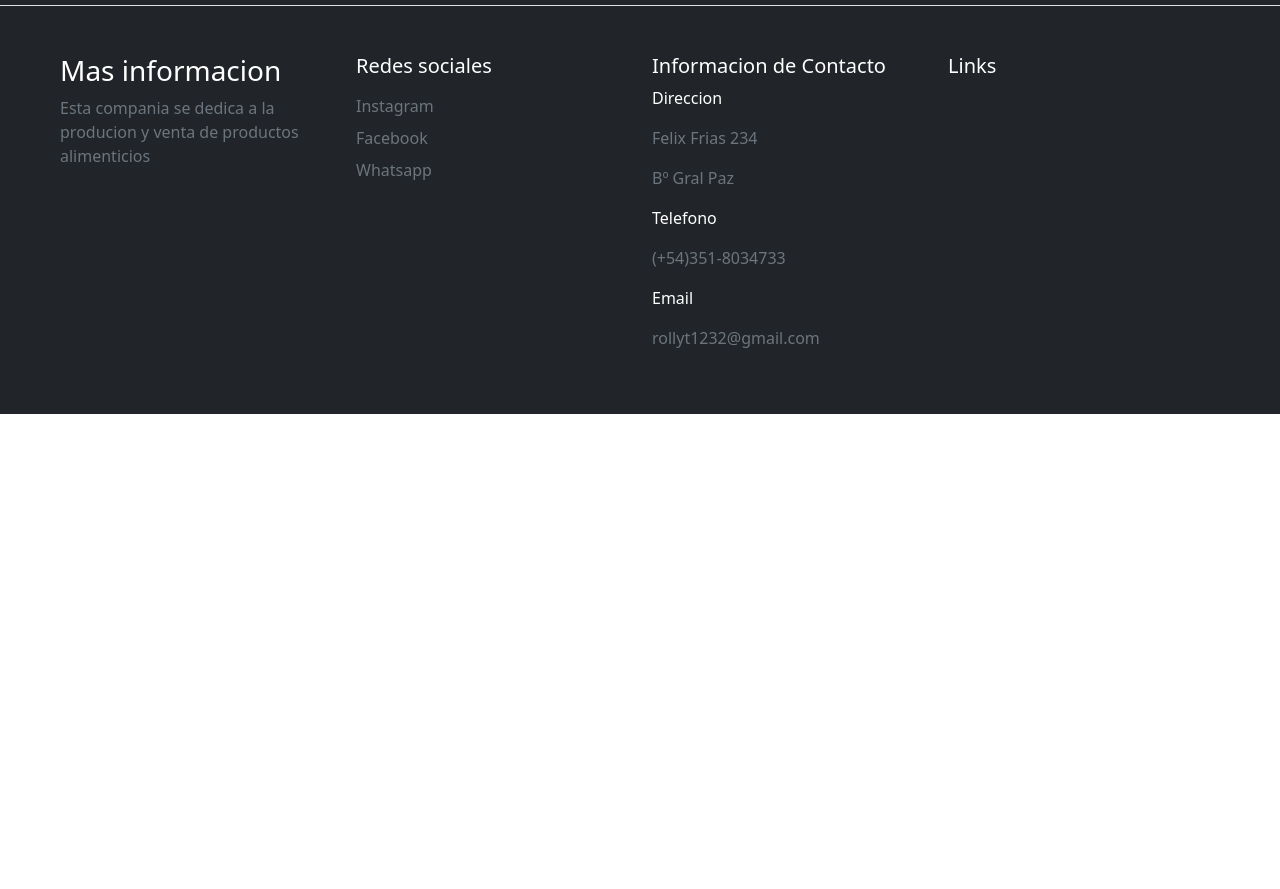
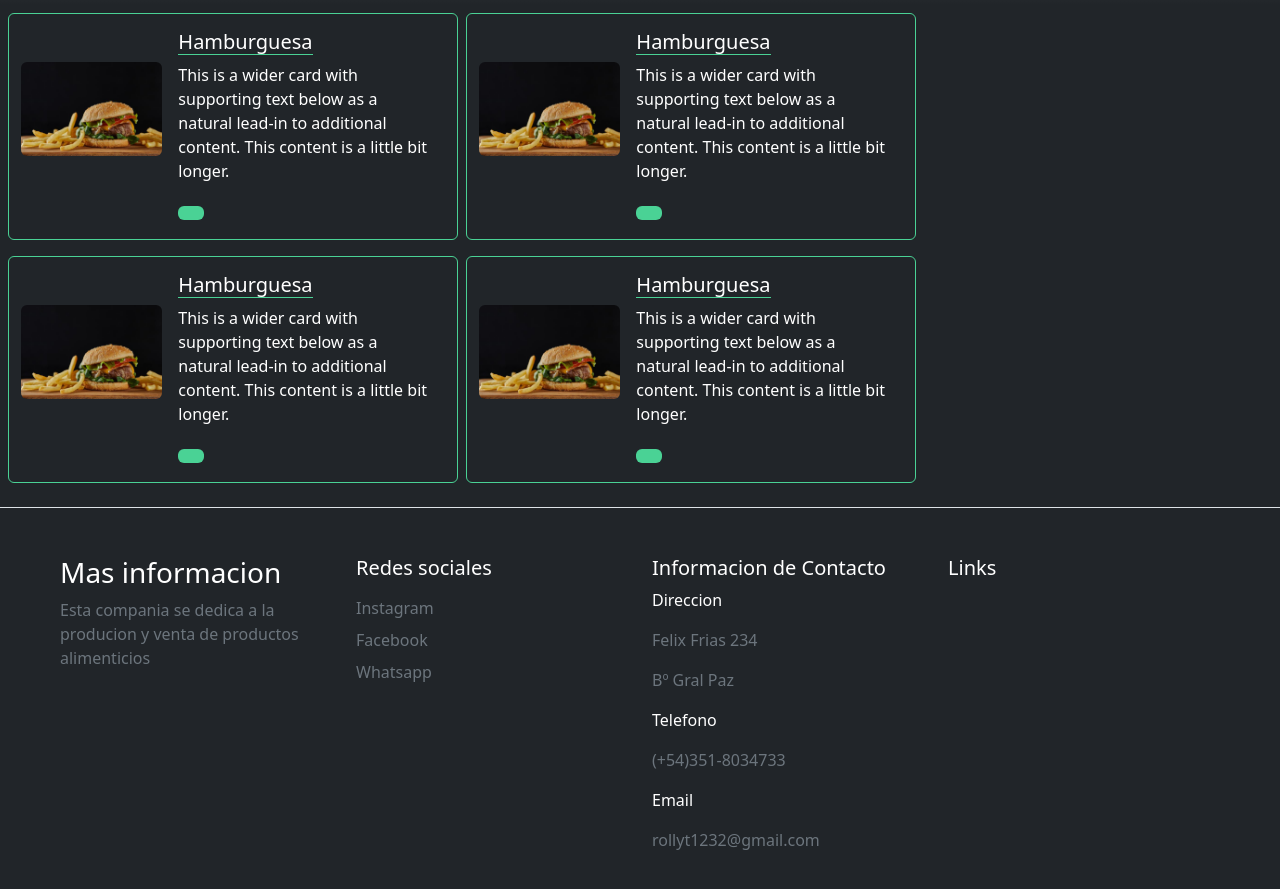
Before and after one commit to RodrigoTrillo/ProyectoAngairu, a plain HTML site: page Paginas/menu/harmburgesas.html in a window 1280 px wide. Shown: the part 55-944 px from the top of the page. Before the commit the page ends 800 px from the top, so only its background shows below. Drawn offline with nearby package versions, Linux system fonts and the light colour scheme.

Commit message:
arreglando pag carta

```diff
--- a/Paginas/menu/harmburgesas.html
+++ b/Paginas/menu/harmburgesas.html
@@ -47,7 +47,64 @@
                 </div>
             </nav>
         </header>
-
+        <div class="row m-2">
+            <div class="card mb-3 col-md-6 me-2 text-bg-dark" style="max-width: 450px;">
+                <div class="row g-0">
+                  <div class="col-md-4">
+                    <img src="../../imagenes/carta/hamburguesa.jpg" class="img-fluid rounded mt-5" alt="...">
+                  </div>
+                  <div class="col-md-8">
+                    <div class="card-body">
+                      <h5 class="card-title">Hamburguesa</h5>
+                      <p class="card-text">This is a wider card with supporting text below as a natural lead-in to additional content. This content is a little bit longer.</p>
+                      <a href="" class="btn "></a>
+                    </div>
+                  </div>
+                </div>
+              </div>
+              <div class="card mb-3 col-md-6 text-bg-dark" style="max-width: 450px;">
+                <div class="row g-0">
+                  <div class="col-md-4">
+                    <img src="../../imagenes/carta/hamburguesa.jpg" class="img-fluid rounded mt-5" alt="...">
+                  </div>
+                  <div class="col-md-8">
+                    <div class="card-body">
+                      <h5 class="card-title">Hamburguesa</h5>
+                      <p class="card-text">This is a wider card with supporting text below as a natural lead-in to additional content. This content is a little bit longer.</p>
+                      <a href="#" class="btn"></a>
+                    </div>
+                  </div>
+                </div>
+              </div>
+              <div class="card mb-3 col-md-6 me-2 text-bg-dark" style="max-width: 450px;">
+                <div class="row g-0">
+                  <div class="col-md-4">
+                    <img src="../../imagenes/carta/hamburguesa.jpg" class="img-fluid rounded mt-5" alt="...">
+                  </div>
+                  <div class="col-md-8">
+                    <div class="card-body">
+                      <h5 class="card-title">Hamburguesa</h5>
+                      <p class="card-text">This is a wider card with supporting text below as a natural lead-in to additional content. This content is a little bit longer.</p>
+                      <a href="#" class="btn"> </a>
+                    </div>
+                  </div>
+                </div>
+              </div>
+              <div class="card mb-3 col-md-6 text-bg-dark" style="max-width: 450px;">
+                <div class="row g-0">
+                  <div class="col-md-4">
+                    <img src="../../imagenes/carta/hamburguesa.jpg" class="img-fluid rounded mt-5" alt="...">
+                  </div>
+                  <div class="col-md-8">
+                    <div class="card-body">
+                      <h5 class="card-title">Hamburguesa</h5>
+                      <p class="card-text">This is a wider card with supporting text below as a natural lead-in to additional content. This content is a little bit longer.</p>
+                      <a href="#" class="btn"> </a>
+                    </div>
+                  </div>
+                </div>
+              </div>
+        </div>
         <!-- foooter -->
     <div class="container-fluid border-top">
         <div class="row p-5 bg-dark text-white ">
--- a/boostrap.css
+++ b/boostrap.css
@@ -55,7 +55,7 @@
 
 .img-g img{
     border: #4ad295 1px solid;
-    box-shadow: 0 0 10px #4ad295/* , 0 0 40px #4ad295, 0 0 80px #4ad295 */;
+    box-shadow: 0 0 10px #4ad295;
 }
 
 .card{
```
Also changed, not shown: Paginas/Contacto.html (+1 -1 lines), index.html (+7 -3 lines).
